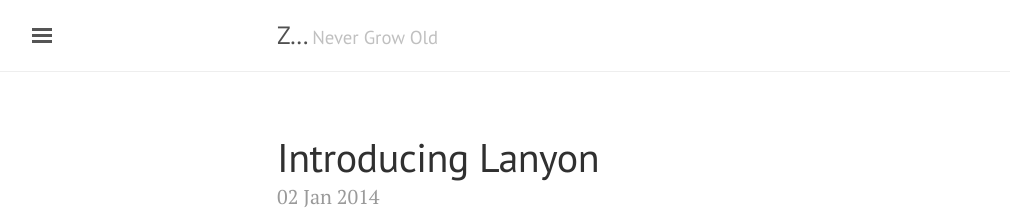
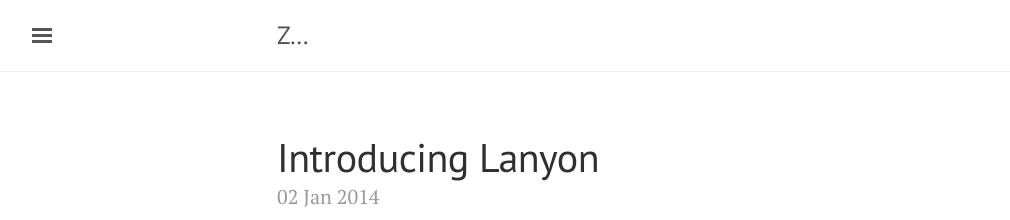
Before and after one commit to comacros/comacros.github.io, a Jekyll site: the page built from index.html, in a window 1280 px wide and 900 px high. Shown: the top 220 px of the window, without its empty margins (3-1013 px from the left). Built offline with Jekyll 4.4.1, drawn with Linux system fonts in a browser that asks for light colours; the list of posts is cut into pages by our own code.

Commit message:
remove tagline

```diff
--- a/_config.yml
+++ b/_config.yml
@@ -6,7 +6,7 @@
 
 # Setup
 title:               Z...
-tagline:             'Never Grow Old'
+tagline:             ''
 description:         ''
 url:                 http://xiongzh.com
 baseurl:             ''
```
